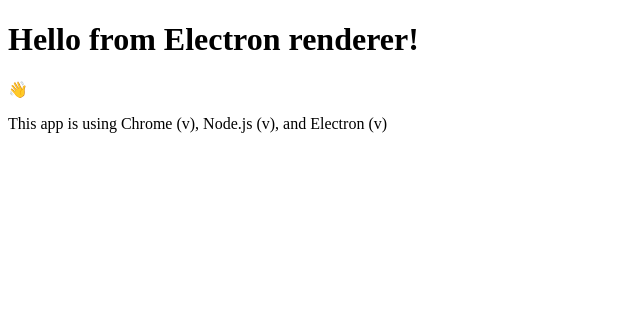
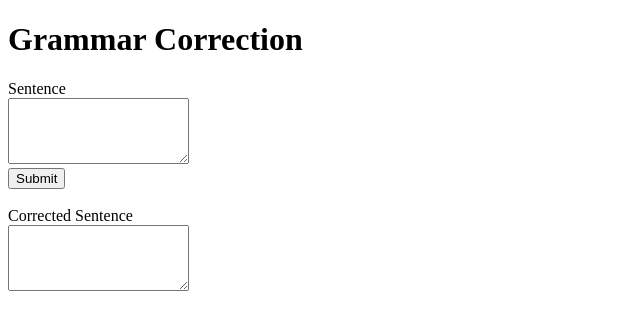
Before and after one commit to angelduncano02/frontend, an Electron app: page renderer/index.html in a window 1280 px wide. Shown: the whole page, without its empty margins (0-640 px from the left). Drawn offline with Linux system fonts and the light colour scheme; no server answers.

Commit message:
Set Html Structure

```diff
--- a/renderer/index.html
+++ b/renderer/index.html
@@ -10,12 +10,26 @@
       http-equiv="X-Content-Security-Policy"
       content="default-src 'self'; script-src 'self'"
     />
-    <title>Hello from Electron renderer!</title>
+    <title>Grammar Correction App</title>
   </head>
   <body>
-    <h1>Hello from Electron renderer!</h1>
-    <p>👋</p>
-    <p id="info"></p>
+
+    <h1>Grammar Correction</h1>
+    <div>
+
+      <form id="form_sentence">
+        <label for="sentence">Sentence</label><br>
+        <textarea naem="sentence" rows="4"></textarea><br>
+        <input type="submit" value="Submit"><br>
+      </form>
+      <br>
+      <div>
+        <label for="sentence_corrected">Corrected Sentence</label><br>
+        <textarea id="sentence_corrected" rows="4" readonly></textarea>
+      </div>
+
+    </div>
+
   </body>
   <script src="./js/renderer.js"></script>
 </html>
```
